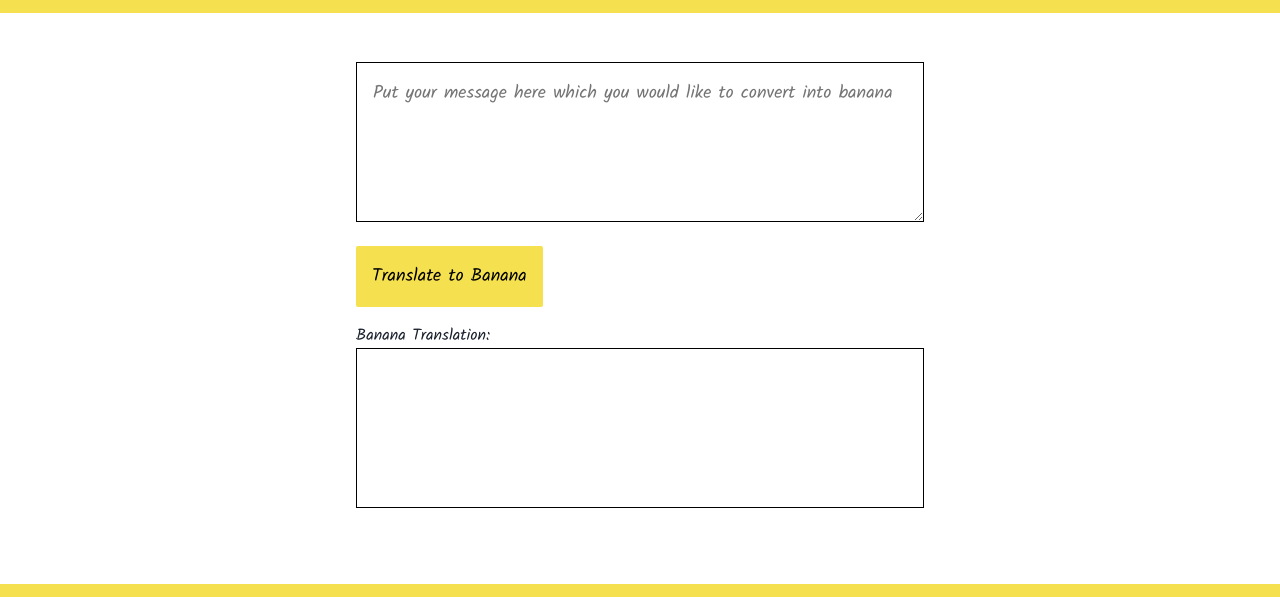
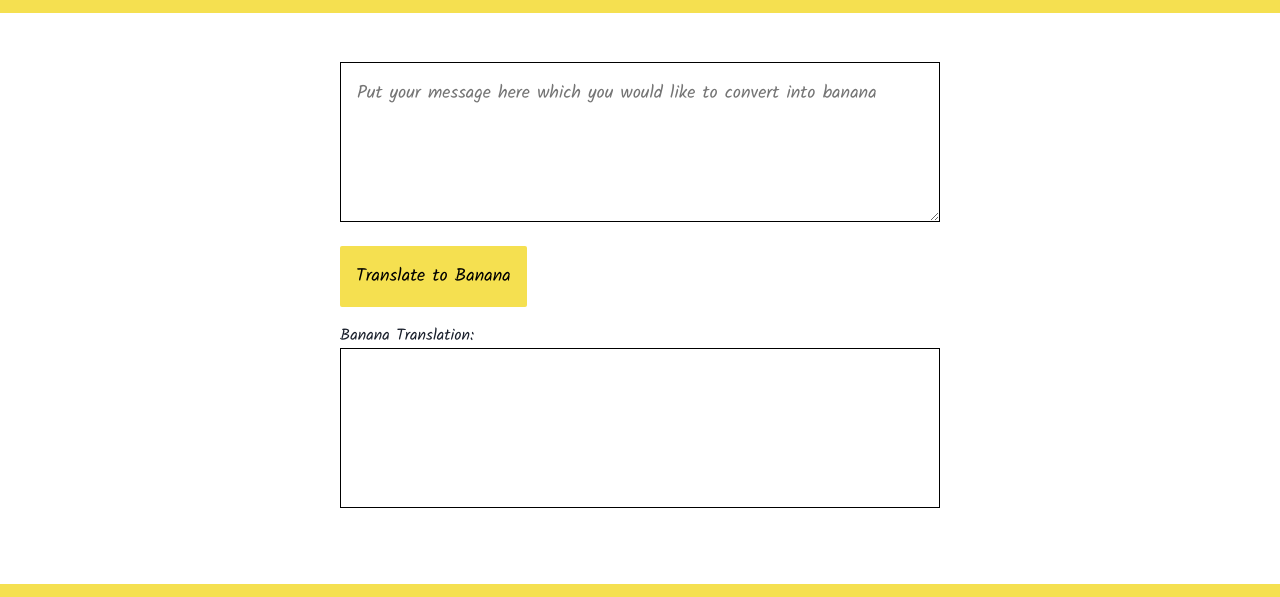
Before and after one commit to bhushannaikaroskar/banana-speak, a plain HTML site: page index.html in a window 1280 px wide. Shown: the part 70-667 px from the top of the page. Drawn offline with Linux system fonts and the light colour scheme.

Commit message:
style: fix container width issue

```diff
--- a/style.css
+++ b/style.css
@@ -36,9 +36,9 @@ h1{
 
 .container{
     box-sizing: border-box;
-    display: flexbox;
+    /* display: flexbox; */
     width: 100%;
-    padding: 0 1rem;
+    /* padding: 0 1rem; */
     max-width: 600px;
     margin:auto;
 }
```
